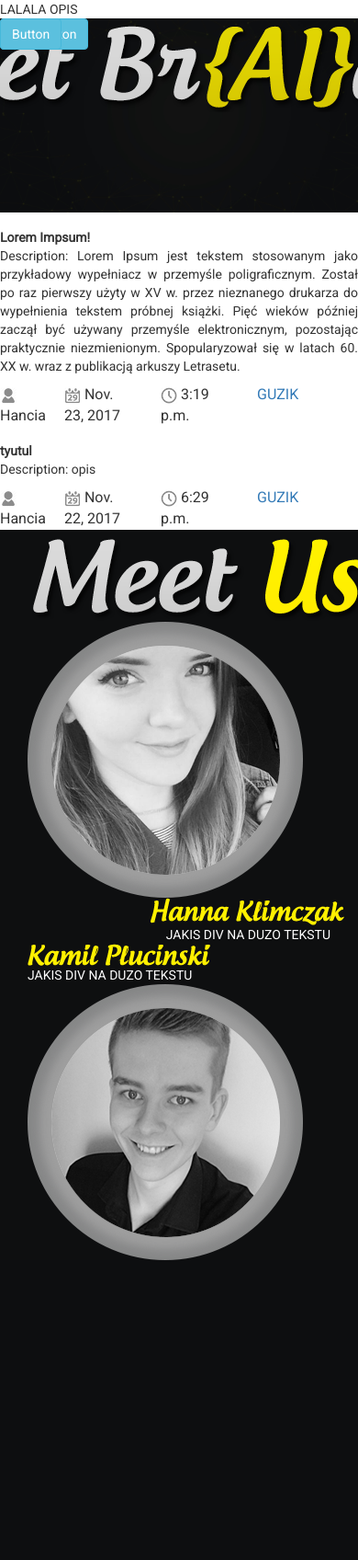
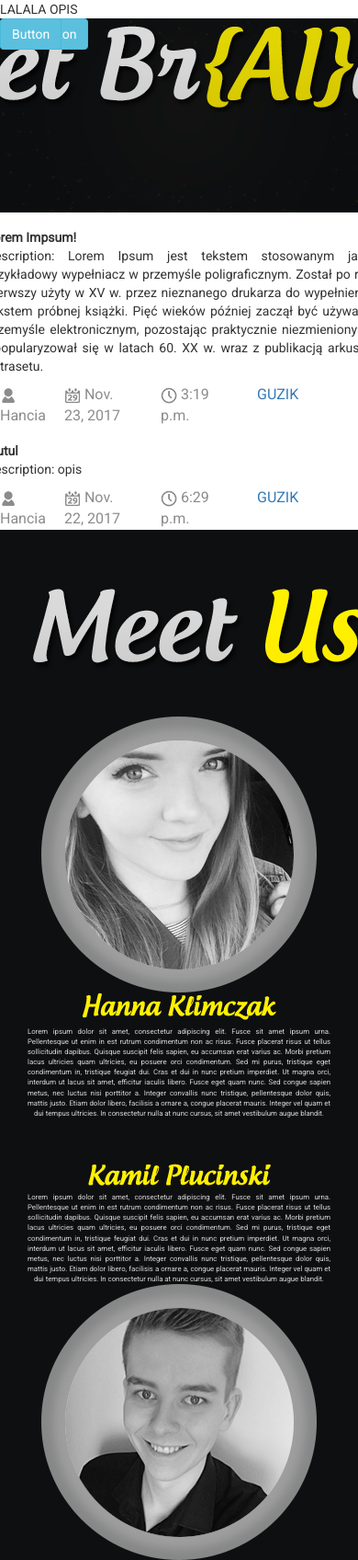
Before and after one commit to plutasnyy/vc_blog, a Django app: page / in a window 390 px wide; the page is wider, and only the part inside the window is pictured. Shown: that part at 92% size. Before the commit the page ends 1370 px from the top of that part, so only its background shows below. Run offline with Django 3.2, Linux system fonts and the light colour scheme; data comes from the database, SQL or seed files in the repository; some libraries are stand-ins or nearby versions.

Commit message:
more html and css in about_us section, positioning, start with mobile app version

```diff
--- a/main/static/main/css/style.css
+++ b/main/static/main/css/style.css
@@ -50,6 +50,9 @@ body, html {
     font-weight: bold;
 }
 
+.icon_text{
+    color:#8c8c8c;
+}
 .bar_under_post{
     font-size: 16px;
 }
@@ -66,3 +69,46 @@ body, html {
 p3{
     color:white;
 }
+
+.meet_us_logo{
+    text-align:center;
+    padding-top:15%;
+}
+
+.about{
+    padding-top: 2%;
+    color: #d7d7d7;
+    text-align: justify;
+    font-size: 0.85vw;
+
+}
+
+.about_hania{
+    text-align-last: right;
+}
+
+.about_kamil{
+    text-align-last: left;
+}
+
+@media screen and (max-width: 992px) {
+    body {
+        background-color: lightgreen;
+    }
+
+    .about{
+        font-size: 2vw;
+    }
+    .about_hania{
+        text-align-last: center;
+    }
+    .about_kamil{
+        text-align-last: center;
+    }
+    .about_us_name{
+        text-align: center;
+    }
+    .about_us_photo{
+        text-align: center;
+    }
+}
--- a/main/templates/main/index.html
+++ b/main/templates/main/index.html
@@ -38,27 +38,27 @@
 
                 <div class="row">
 
-                    <div class="col-md-12 post_title">
+                    <div class="col-*-12 post_title">
                         <p2>{{ post.title }}</p2></br>
                     </div>
 
                 </div>
-                <div class="col-md-12 row fill_post">
+                <div class="col-*-12 row fill_post">
 
                     <p2>Description: {{ post.description }}</p2>
 
                 </div>
                 <div class="row bar_under_post">
-                    <div class="col-md-2 col-xs-2">
-                        <img src="{% static 'main/img/person_icon.png' %}" \>
+                    <div class="col-md-2 col-xs-2 icon_text">
+                        <img src="{% static 'main/img/person_icon.png' align="middle">%}" \>
                         <p2>{{ post.author }}</p2>
                     </div>
-                    <div class="col-md-3 col-xs-3">
-                        <img src="{% static 'main/img/calendar_icon.png' %}" \>
+                    <div class="col-md-3 col-xs-3 icon_text">
+                        <img src="{% static 'main/img/calendar_icon.png' align="middle">%}" \>
                         <p2>{{ post.created_time.date }}</p2>
                     </div>
-                    <div class="col-md-2 col-xs-3">
-                        <img src="{% static 'main/img/clock_icon.png' %}" \>
+                    <div class="col-md-2 col-xs-3 icon_text">
+                        <img src="{% static 'main/img/clock_icon.png' align="middle">%}" \>
                         <p2>{{ post.created_time.time }}</p2>
                     </div>
 
@@ -72,31 +72,37 @@
 
     <div class="container-fluid meet-us">
         <div class = "container">
-            <div class="row ">
-                <img src="{% static 'main/img/meet_us_logo.png' %}" style \>
+            <div class="row">
+                <div class="col-*-12 meet_us_logo">
+                    <img src="{% static 'main/img/meet_us_logo.png' %}" \>
+                </div>
             </div>
-            <div class="row">
-                <div class="col-md-3 col-xs-12">
+            <div class="row" style="padding-top: 15%;">
+                <div class="col-md-4 col-xs-12 about_us_photo">
                     <img src="{% static 'main/img/hania_circle.png' %}" \>
                 </div>
-                <div class="col-md-9 col-xs-12">
-                    <div class="row justify-content-xs-center">
-                        <img src="{% static 'main/img/hanna_klimczak.png' %}" style="float: right" \>
+                <div class="col-md-8 col-xs-12 ">
+                    <div class="about_us_name" style="height:30px">
+                        <img src="{% static 'main/img/hanna_klimczak.png' %}" \>
                     </div>
 
-                    <div style="float: right;text-align: right"> <p3>JAKIS DIV NA DUZO TEKSTU </p3></div>
+                    <div class="about about_hania">
+                        Lorem ipsum dolor sit amet, consectetur adipiscing elit. Fusce sit amet ipsum urna. Pellentesque ut enim in est rutrum condimentum non ac risus. Fusce placerat risus ut tellus sollicitudin dapibus. Quisque suscipit felis sapien, eu accumsan erat varius ac. Morbi pretium lacus ultricies quam ultricies, eu posuere orci condimentum. Sed mi purus, tristique eget condimentum in, tristique feugiat dui. Cras et dui in nunc pretium imperdiet. Ut magna orci, interdum ut lacus sit amet, efficitur iaculis libero. Fusce eget quam nunc. Sed congue sapien metus, nec luctus nisi porttitor a. Integer convallis nunc tristique, pellentesque dolor quis, mattis justo. Etiam dolor libero, facilisis a ornare a, congue placerat mauris. Integer vel quam et dui tempus ultricies. In consectetur nulla at nunc cursus, sit amet vestibulum augue blandit.
+                    </div>
                 </div>
             </div>
 
-            <div class="row">
-                <div class="col-md-9 col-xs-12">
+            <div class="row" style="padding-top: 15%;">
+                <div class="col-md-8 col-xs-12 about_us_name">
 
                     <img src="{% static 'main/img/kamil_plucinski.png' %}" \>
 
-                    <div> <p3>JAKIS DIV NA DUZO TEKSTU</p3> </div>
+                    <div class="about about_kamil">
+                        Lorem ipsum dolor sit amet, consectetur adipiscing elit. Fusce sit amet ipsum urna. Pellentesque ut enim in est rutrum condimentum non ac risus. Fusce placerat risus ut tellus sollicitudin dapibus. Quisque suscipit felis sapien, eu accumsan erat varius ac. Morbi pretium lacus ultricies quam ultricies, eu posuere orci condimentum. Sed mi purus, tristique eget condimentum in, tristique feugiat dui. Cras et dui in nunc pretium imperdiet. Ut magna orci, interdum ut lacus sit amet, efficitur iaculis libero. Fusce eget quam nunc. Sed congue sapien metus, nec luctus nisi porttitor a. Integer convallis nunc tristique, pellentesque dolor quis, mattis justo. Etiam dolor libero, facilisis a ornare a, congue placerat mauris. Integer vel quam et dui tempus ultricies. In consectetur nulla at nunc cursus, sit amet vestibulum augue blandit.
+                    </div>
                 </div>
-                <div class="col-md-3 col-xs-12">
-                    <img src="{% static 'main/img/circle_kamil.png' %}" \>
+                <div class="col-md-4 col-xs-12 about_us_photo">
+                    <img src="{% static 'main/img/circle_kamil.png' %}" style="width: 300px;height: 300px;"\>
                 </div>
             </div>
 
```
